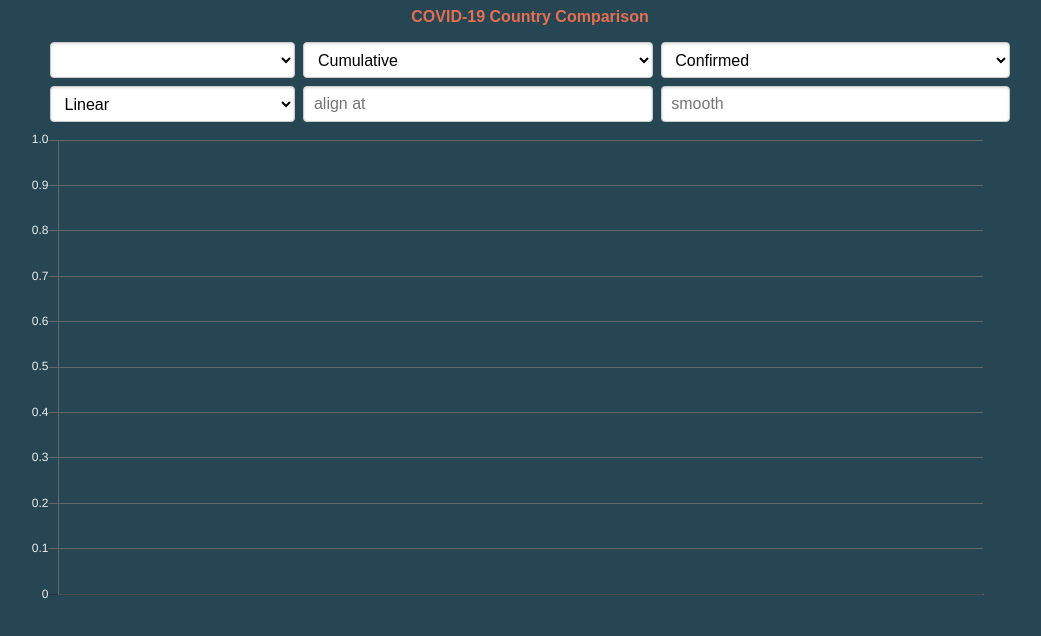
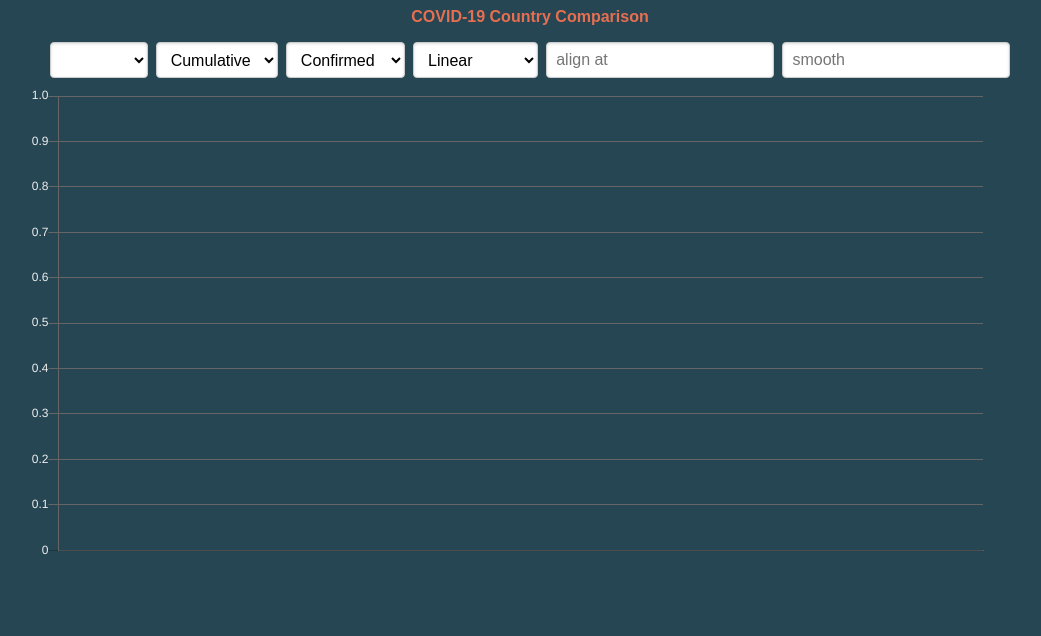
Before and after one commit to arestivo/covid19, a website: page docs/index.html in a window 1280 px wide. Shown: the whole page, without its empty margins (110-1151 px from the left). Drawn offline with Linux system fonts and the light colour scheme; no server answers.

Commit message:
Flex form

```diff
--- a/docs/main.css
+++ b/docs/main.css
@@ -64,17 +64,21 @@ canvas {
 }
 
 div.pure-control {
-  display: grid;
-  grid-template-columns: auto auto auto auto auto auto;
-  align-items: stretch;
-  justify-items: stretch;
+  display: flex;
   column-gap: 0.5em;
   row-gap: 0.5em;
+  flex-wrap: wrap;
 }
+
+div.pure-control > *{
+  flex-grow: 1;
+  flex-shrink: 1;
+  flex-basis: 6em;
+}
+
 
 form input{
   margin: 0.5em;
-  width: auto;
 }
 
 #alignstart, #smooth {
--- a/src/styles.css
+++ b/src/styles.css
@@ -46,17 +46,21 @@ canvas {
 }
 
 div.pure-control {
-  display: grid;
-  grid-template-columns: auto auto auto auto auto auto;
-  align-items: stretch;
-  justify-items: stretch;
+  display: flex;
   column-gap: 0.5em;
   row-gap: 0.5em;
+  flex-wrap: wrap;
 }
+
+div.pure-control > *{
+  flex-grow: 1;
+  flex-shrink: 1;
+  flex-basis: 6em;
+}
+
 
 form input{
   margin: 0.5em;
-  width: auto;
 }
 
 #alignstart, #smooth {
```
